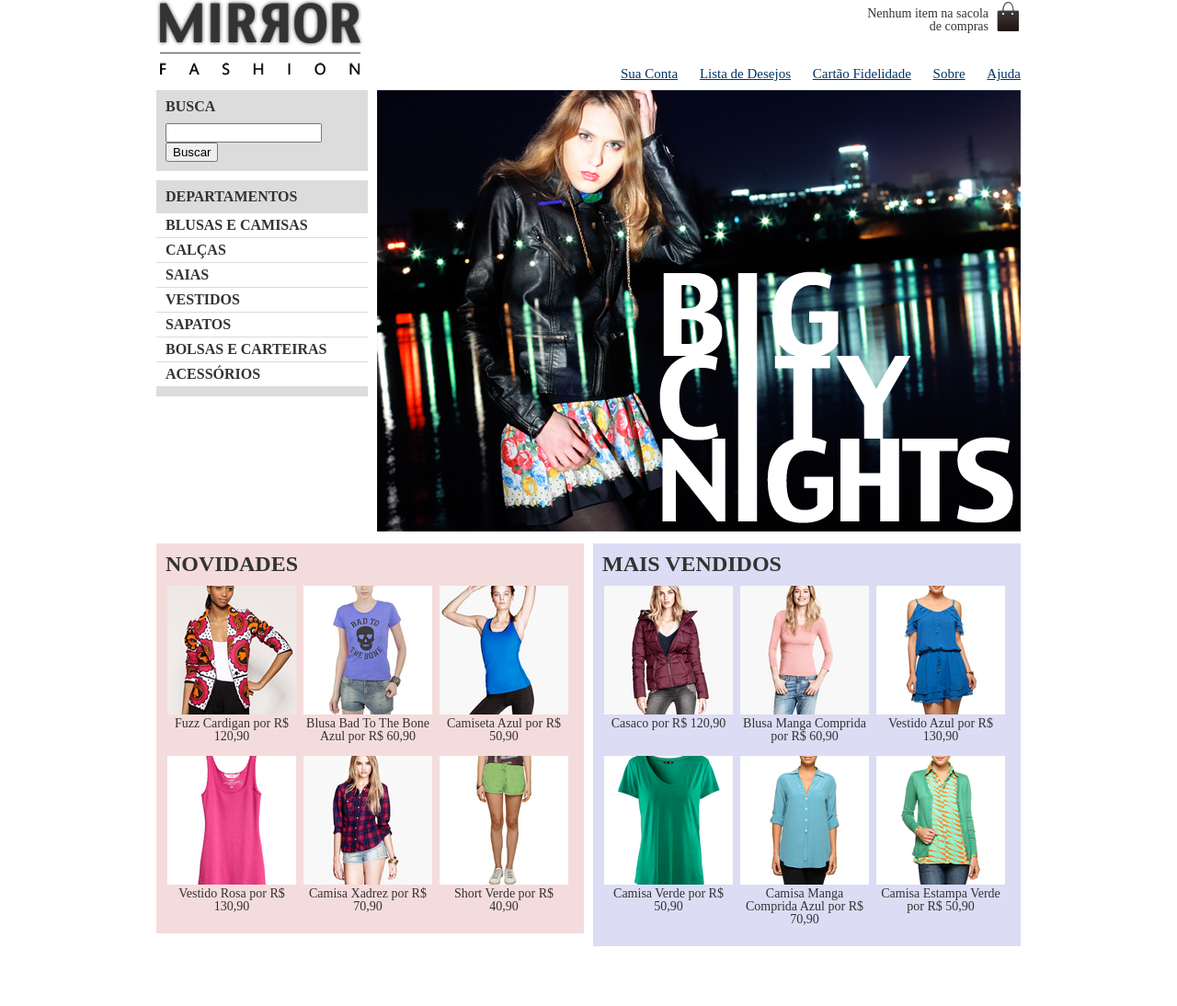
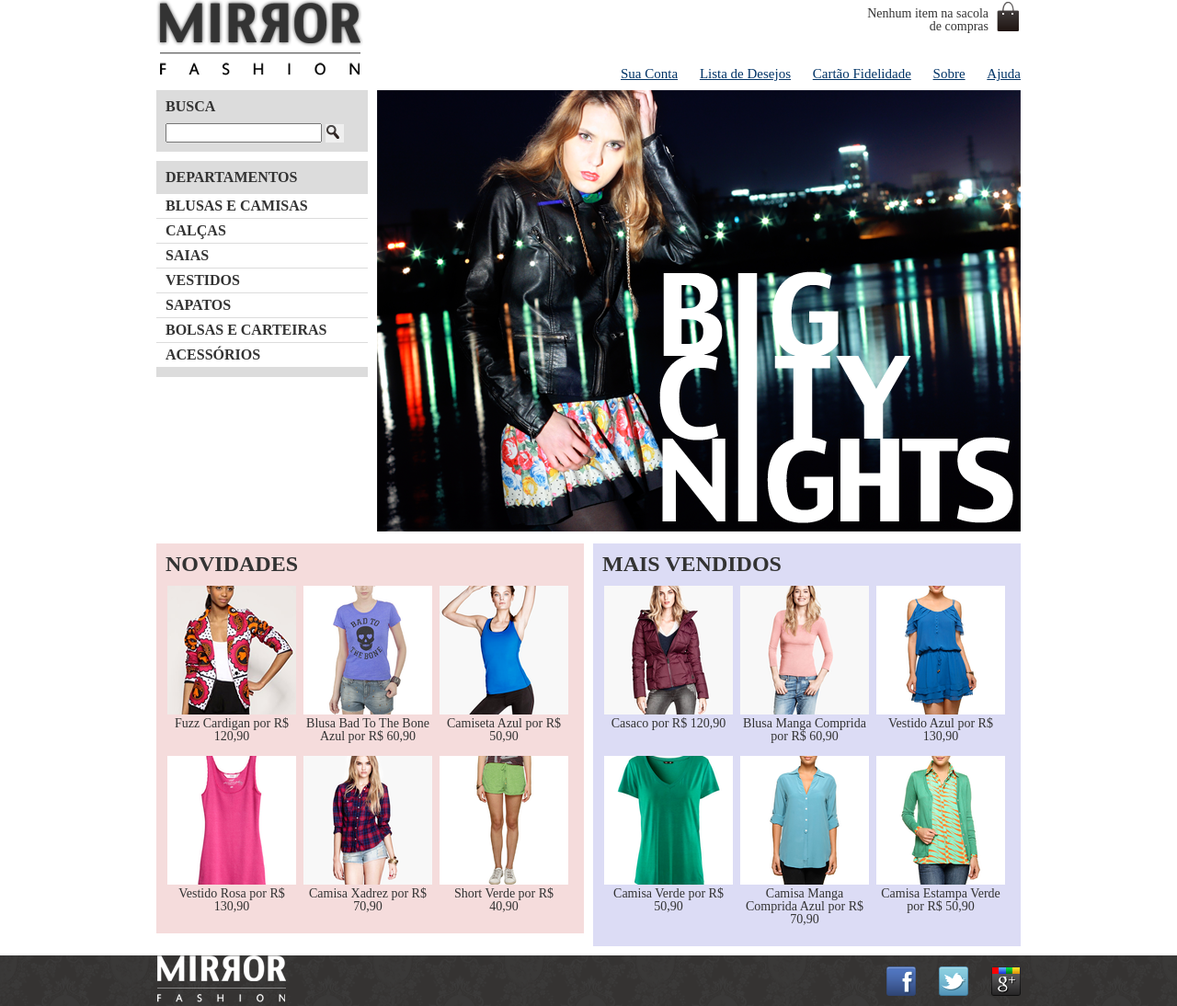
Before and after one commit to Celso-Guedes/mirror-fashion, a plain HTML site: page index.html in a window 1280 px wide. Shown: the whole page at 92% size. Before the commit the page ends 1039 px from the top, so only its background shows below. Drawn offline with Linux system fonts and the light colour scheme.

Commit message:
Correções em sobre.css, adição de Footer em index.html e formatação do Footer em estilos.css

```diff
--- a/css/estilos.css
+++ b/css/estilos.css
@@ -82,6 +82,20 @@ header {
     width: 170px;
 }
 
+.busca button {
+    /* adicionando imagem */
+    background-image: url(../img/busca.png);
+    background-repeat: no-repeat;
+    border: none;
+
+    /* tamanho da imagem */
+    width: 20px;
+    height: 20px;
+
+    /* imagem replacement */
+    text-indent: -9999px;
+}
+
 .destaque {
     margin-top: 10px;
 }
@@ -123,3 +137,45 @@ header {
     text-align: center;
     text-decoration: none;
 }
+
+footer {
+    background-image: url(../img/fundo-rodape.png);
+    clear: both;
+    padding: 20px 0;
+}
+
+footer .container {
+    position: relative;
+}
+
+.social {
+    position: absolute;
+    top: 12px;
+    right: 0;
+}
+
+.social a {
+    /* tamanho da imagem */
+    height: 32px;
+    width: 32px;
+    /* image replacement */
+    display: block;
+    text-indent: -9999px;
+}
+
+.social li {
+    float: left;
+    margin-left: 25px;
+}
+
+.social a[href*="facebook.com"] {
+    background-image: url(../img/facebook.png);
+}
+
+.social a[href*="twitter.com"] {
+    background-image: url(../img/twitter.png);
+}
+
+.social a[href*="plus.google.com"] {
+    background-image: url(../img/googleplus.png);
+}
--- a/index.html
+++ b/index.html
@@ -201,5 +201,17 @@
             </section>
         </div>
         <!-- fim .container .paineis -->
+
+        <footer>
+            <div class="container">
+                <img src="img/logo-rodape.png"alt="Logo da Mirror Fashion">
+
+                <ul class="social">
+                    <li><a href="http://facebook.com/mirrorfashion">Facebook</a></li>
+                    <li><a href="http://twitter.com/mirrorfashion">Twitter</a></li>
+                    <li><a href="http://plus.google.com/mirrorfashion">Google+</a></li>
+                </ul>
+            </div>
+        </footer>
     </body>
 </html>
```
Also changed, not shown: css/sobre.css (+8 -8 lines).
